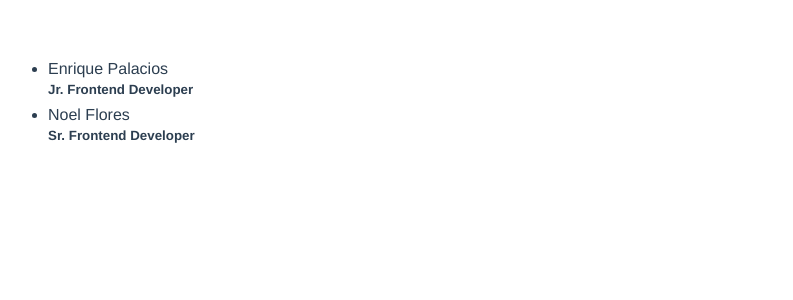
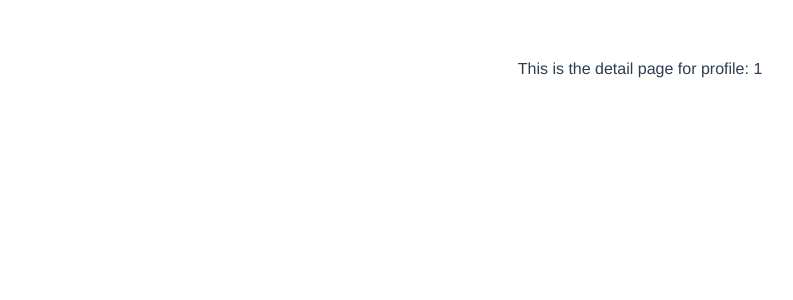
Before and after one commit to enriquepalaciosv/my-profile, a Vue app in the folder app/: page /#/profile/1 in a window 1280 px wide. Shown: the top 300 px of the page, without its empty margins (0-793 px from the left). Built offline with nearby package versions, Linux system fonts and the light colour scheme.

Commit message:
Refactor to include router and store

```diff
--- a/app/package.json
+++ b/app/package.json
@@ -9,7 +9,9 @@
   },
   "dependencies": {
     "core-js": "^2.6.5",
-    "vue": "^2.6.10"
+    "vue": "^2.6.10",
+    "vue-router": "^3.0.6",
+    "vuex": "^3.1.1"
   },
   "devDependencies": {
     "@vue/cli-plugin-babel": "^3.8.0",
--- a/app/src/App.vue
+++ b/app/src/App.vue
@@ -1,23 +1,18 @@
 <template>
   <div id="app">
-    <EmployeeList/>
+    <router-view></router-view>
   </div>
 </template>
 
 <script>
-import EmployeeList from './components/EmployeeList.vue'
-
 export default {
-  name: 'app',
-  components: {
-    EmployeeList
-  }
-}
+  name: "app"
+};
 </script>
 
 <style>
 #app {
-  font-family: 'Avenir', Helvetica, Arial, sans-serif;
+  font-family: "Avenir", Helvetica, Arial, sans-serif;
   -webkit-font-smoothing: antialiased;
   -moz-osx-font-smoothing: grayscale;
   text-align: center;
--- a/app/src/components/ProfileDetail.vue
+++ b/app/src/components/ProfileDetail.vue
@@ -0,0 +1,18 @@
+<template>
+    <div>This is the detail page for profile: {{profileId}}</div>
+</template>
+
+<script>
+export default {
+    name:'ProfileDetail',
+    computed:{
+        profileId(){
+            return this.$route.params.profileId
+        }
+    }
+}
+</script>
+
+<style>
+
+</style>
--- a/app/src/main.js
+++ b/app/src/main.js
@@ -1,8 +1,21 @@
-import Vue from 'vue'
-import App from './App.vue'
+import Vue from "vue";
+import Vuex from "vuex";
+import VueRouter from "vue-router";
+import App from "./App.vue";
+import EmployeeList from "./components/EmployeeList";
+import ProfileDetail from "./components/ProfileDetail";
 
-Vue.config.productionTip = false
+Vue.config.productionTip = false;
+Vue.use(VueRouter);
+Vue.use(Vuex);
+
+const routes = [
+    { path: "/", component: EmployeeList },
+    { path: "/profile/:profileId", component: ProfileDetail }
+];
+const router = new VueRouter({ routes });
 
 new Vue({
-  render: h => h(App),
-}).$mount('#app')
+    router,
+    render: h => h(App)
+}).$mount("#app");
```
Also changed, not shown: 1 other file (tests, documents, lock files or other folders).
